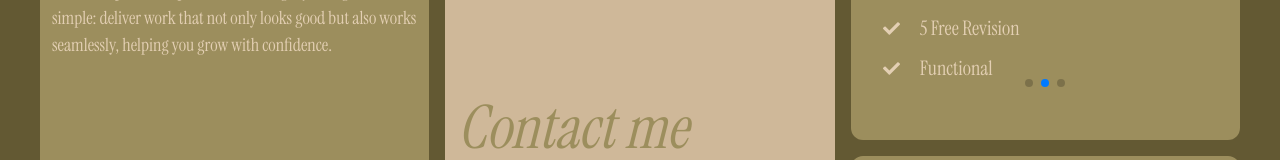
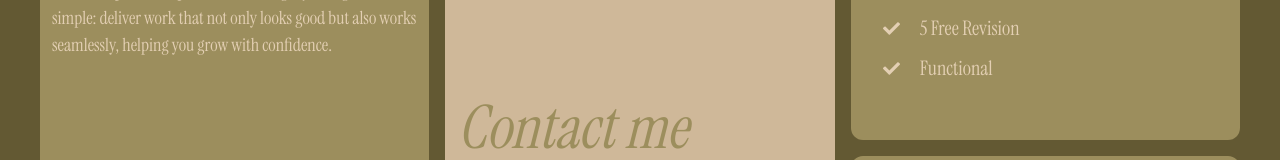
Before and after one commit to mussadiqkhan6886/scrupulous, a Next.js app: page / in a window 1280 px wide. Shown: the part 547-707 px from the top of the page. Built offline with nearby package versions, Linux system fonts and the light colour scheme.

Commit message:
removed pagination

```diff
--- a/components/Prices.tsx
+++ b/components/Prices.tsx
@@ -1,7 +1,7 @@
 "use client";
 
 import { Swiper, SwiperSlide } from "swiper/react";
-import { Autoplay, Pagination } from "swiper/modules";
+import { Autoplay } from "swiper/modules";
 import "swiper/css";
 import "swiper/css/pagination";
 import { FaCheck } from "react-icons/fa";
@@ -10,12 +10,11 @@ export default function PricingSlider() {
   return (
     <div className="text-text">
       <Swiper
-        modules={[Autoplay, Pagination]}
+        modules={[Autoplay]}
         spaceBetween={30}
         slidesPerView={1}
-        autoplay={{ delay: 4000, disableOnInteraction: false }}
+        autoplay={{ delay: 3000, disableOnInteraction: false }}
         loop={true}
-        pagination={{ clickable: true }}
       >
         {/* Basic */}
         <SwiperSlide>
```
